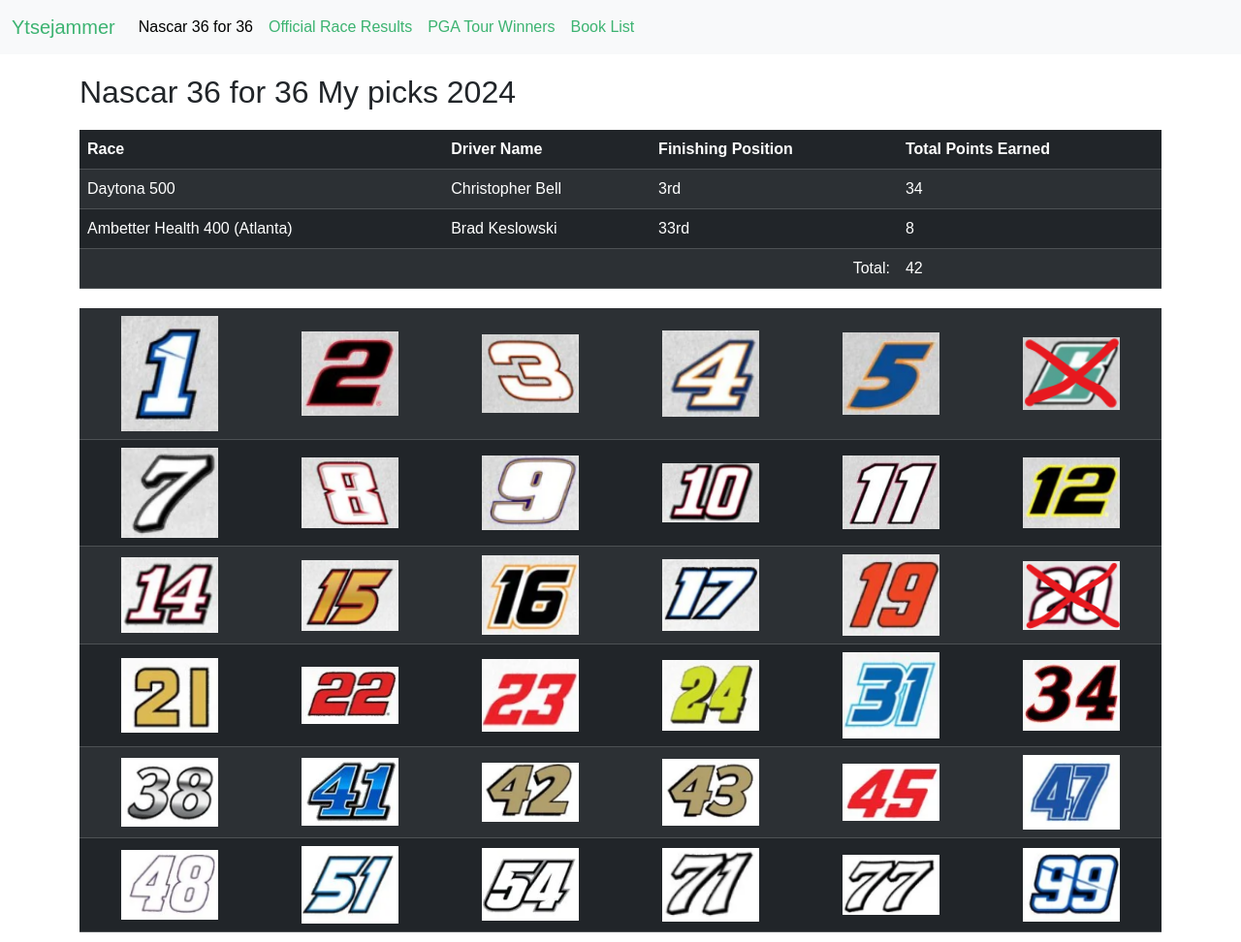
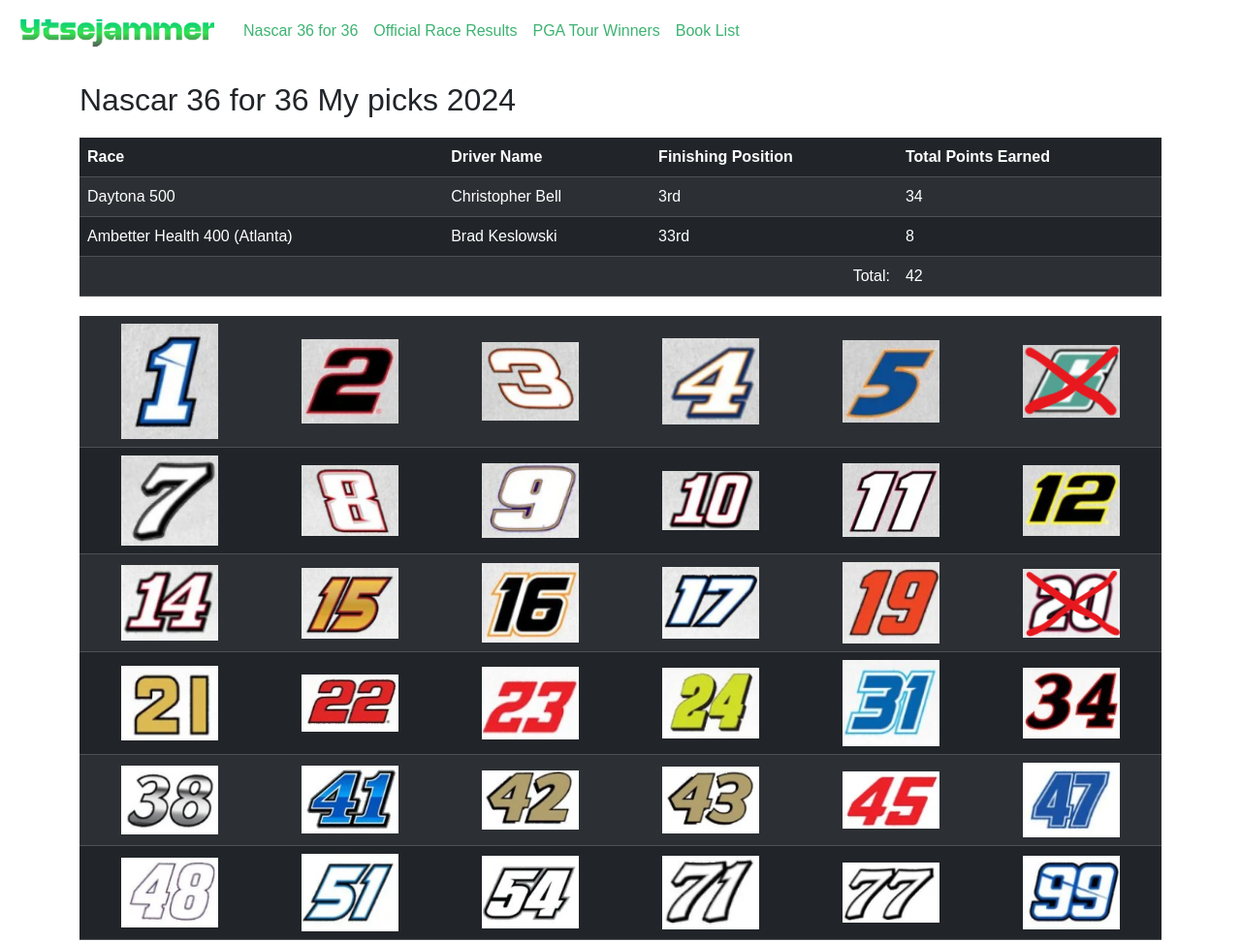
Before and after one commit to jfoessettjr/nascar36f36, a plain HTML site: page index.html in a window 1280 px wide. Shown: the whole page at 97% size. Drawn offline with nearby package versions, Linux system fonts and the light colour scheme.

Commit message:
Add files via upload

```diff
--- a/index.html
+++ b/index.html
@@ -4,19 +4,18 @@
   <meta charset="UTF-8">
   <meta name="viewport" content="width=device-width, initial-scale=1.0">
   <title>Nascar 36 for 36</title>
-
   <link href="https://cdn.jsdelivr.net/npm/bootstrap@5.3.3/dist/css/bootstrap.min.css" rel="stylesheet" integrity="sha384-QWTKZyjpPEjISv5WaRU9OFeRpok6YctnYmDr5pNlyT2bRjXh0JMhjY6hW+ALEwIH" crossorigin="anonymous">
   <link rel="stylesheet" href="styles.css">
-  <nav class="navbar navbar-expand-lg bg-body-tertiary">
+  <nav class="navbar navbar-expand-lg" style="background-color: white;">
     <div class="container-fluid">
-      <a class="navbar-brand" href="#">Ytsejammer</a>
+      <a class="navbar-brand" href="#"><img src ="/img/ytsejammer.png"></a>
       <button class="navbar-toggler" type="button" data-bs-toggle="collapse" data-bs-target="#navbarNav" aria-controls="navbarNav" aria-expanded="false" aria-label="Toggle navigation">
         <span class="navbar-toggler-icon"></span>
       </button>
       <div class="collapse navbar-collapse" id="navbarNav">
         <ul class="navbar-nav">
           <li class="nav-item">
-            <a class="nav-link active" aria-current="page" href="index.html">Nascar 36 for 36</a>
+            <a class="nav-link" href="index.html">Nascar 36 for 36</a>
           </li>
           <li class="nav-item">
             <a class="nav-link" href="official.html">Official Race Results</a>
--- a/styles.css
+++ b/styles.css
@@ -1,6 +1,7 @@
 /* General Styling */
 body {
   font-family: Arial, sans-serif;
+  background-color: #fff;
 }
 
 .container {
@@ -44,7 +45,7 @@
 }
 
 /* Navbar background color */
-.navbar.bg-body-tertiary {
+.navbar.bg-body- {
   background-color: #333;
 }
 
```
Also changed, not shown: books.html (+3 -3 lines), official.html (+3 -3 lines), pgatour.html (+3 -3 lines).
